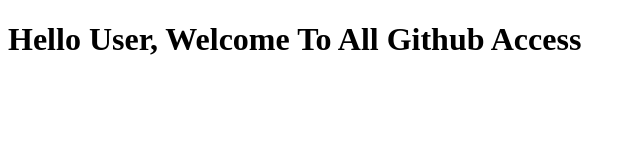
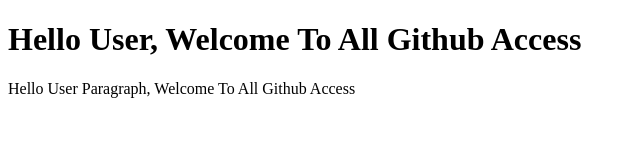
Before and after one commit to Dilshod-Abdirazzoqov/githubRepository-By-VSCode, a plain HTML site: page index.html in a window 1280 px wide. Shown: the whole page, without its empty margins (0-640 px from the left). Drawn offline with Linux system fonts and the light colour scheme.

Commit message:
github-p

```diff
--- a/index.html
+++ b/index.html
@@ -8,5 +8,7 @@
 </head>
 <body>
     <h1>Hello User, Welcome To All Github Access</h1>
+
+    <p>Hello User Paragraph, Welcome To All Github Access</p>
 </body>
 </html>
```
